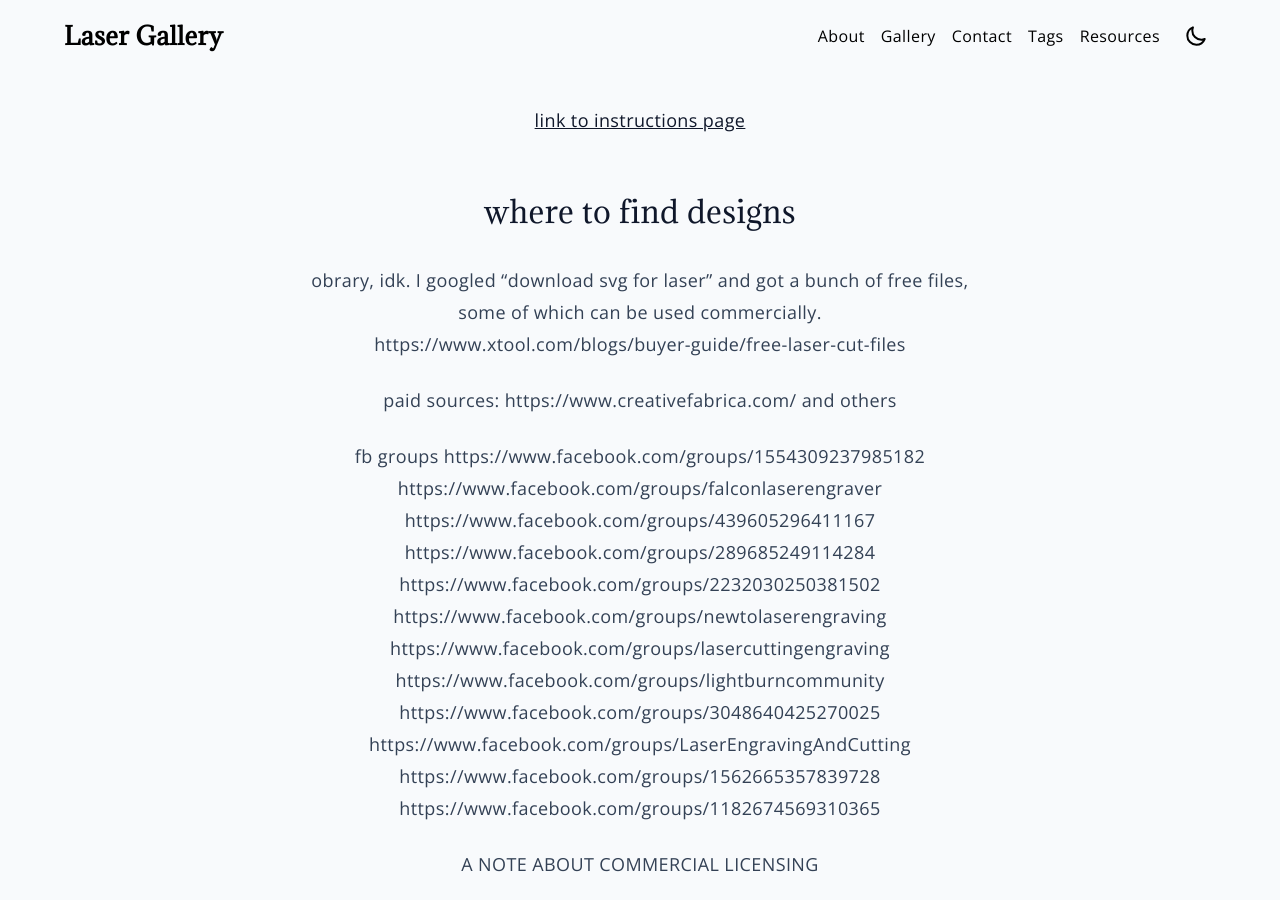
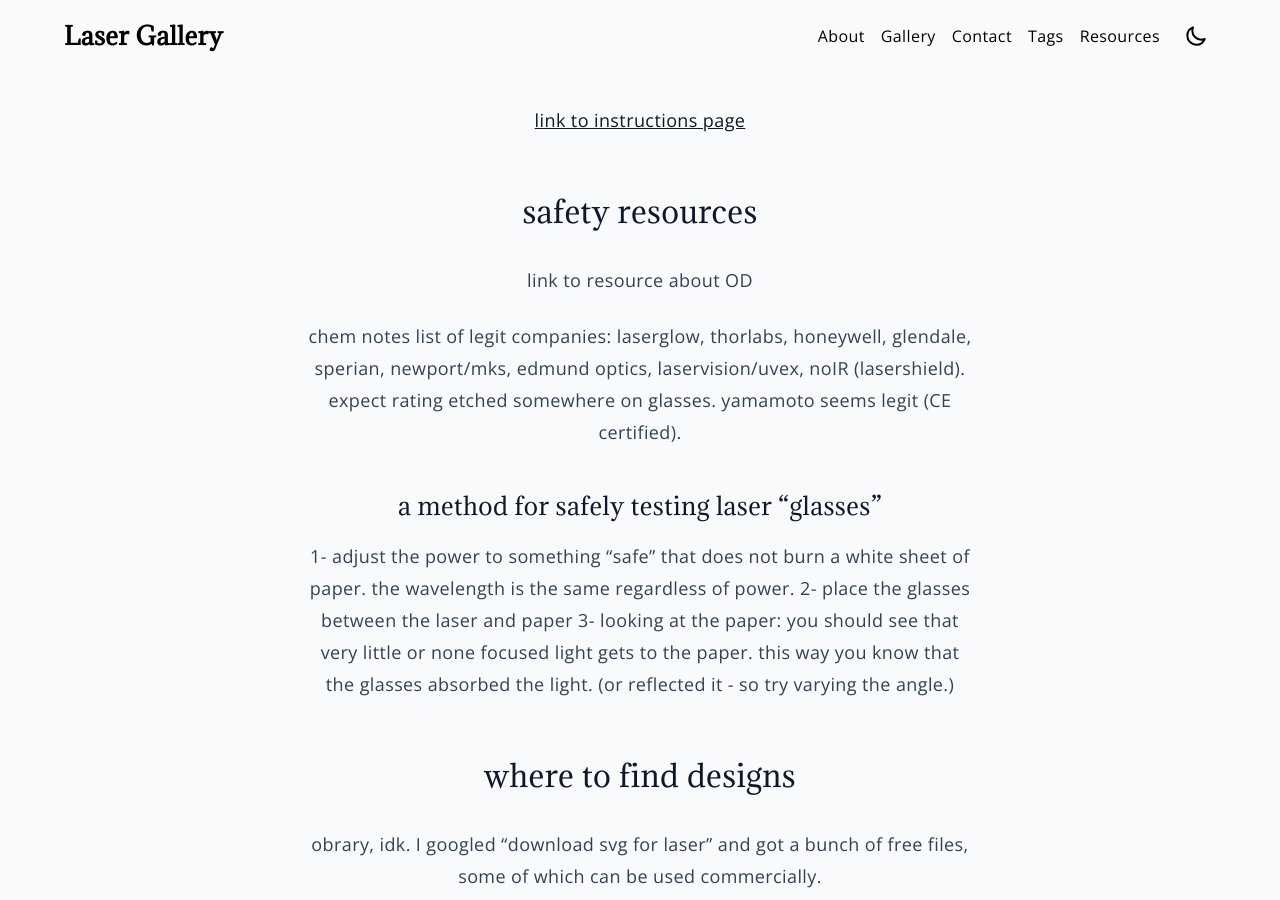
Before and after one commit to paper-engineer/laser-gallery, a Jekyll site: the page built from docs/_pages/resources.md, in a window 1280 px wide and 900 px high. Built offline with Jekyll 4.4.1, drawn with Linux system fonts in a browser that asks for light colours.

Commit message:
Update resources.md

```diff
--- a/docs/_pages/resources.md
+++ b/docs/_pages/resources.md
@@ -4,6 +4,19 @@ layout: page
 ---
 
 [link to instructions page](https://paper-engineer.github.io/laser-gallery/instructions/)
+
+## safety resources
+
+link to resource about OD
+
+chem notes list of legit companies: laserglow, thorlabs, honeywell, glendale, sperian, newport/mks, edmund optics, laservision/uvex, noIR (lasershield). expect rating etched somewhere on glasses. yamamoto seems legit (CE certified).
+
+### a method for safely testing laser "glasses"
+1- adjust the power to something “safe” that does not burn a white sheet of paper.
+the wavelength is the same regardless of power.
+2- place the glasses between the laser and paper
+3- looking at the paper: you should see that very little or none focused light gets to the paper.
+this way you know that the glasses absorbed the light. (or reflected it - so try varying the angle.)
 
 ## where to find designs
 
```
